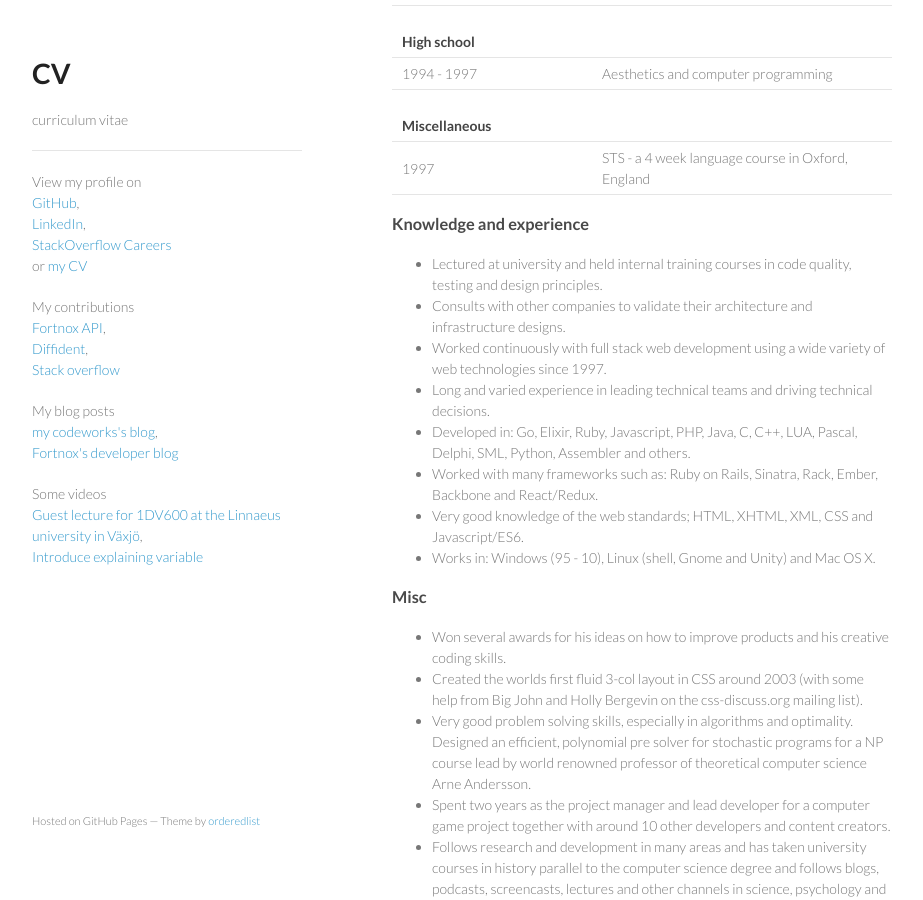
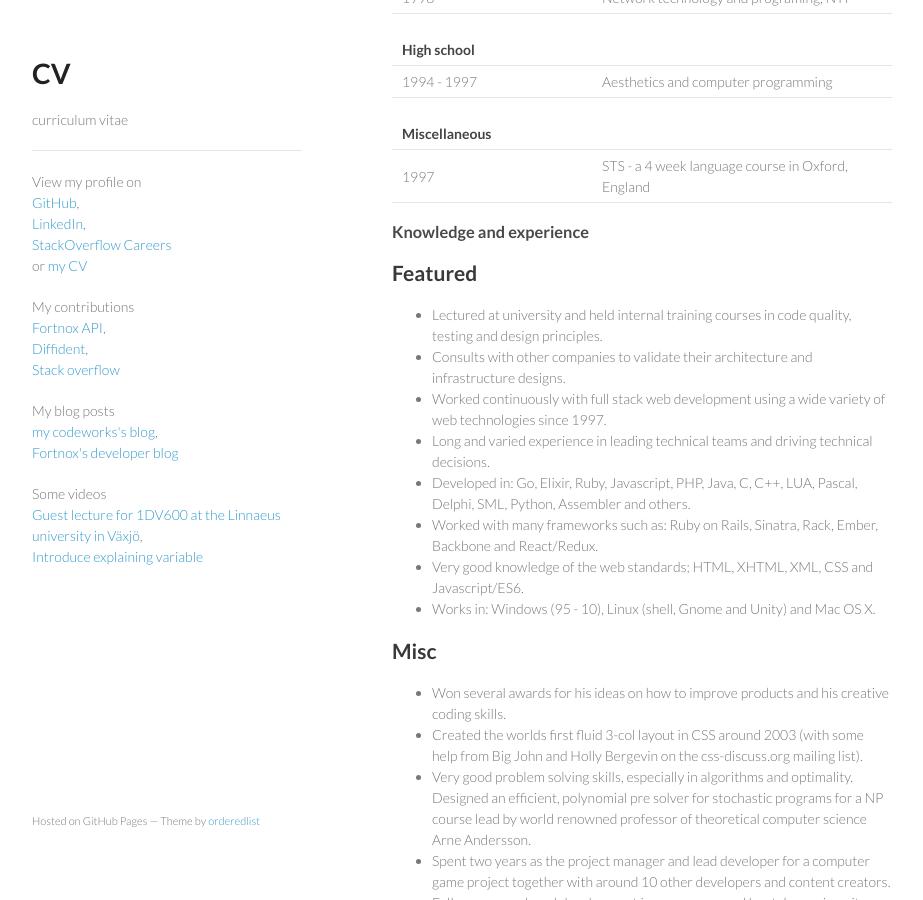
Before and after one commit to d-Pixie/d-Pixie.github.io, a Jekyll site: the page built from cv/index.md, in a window 1280 px wide and 900 px high, scrolled down 1613 px. Shown: the whole window, without its empty margins (178-1101 px from the left). Built offline with Jekyll 4.4.1, drawn with Linux system fonts in a browser that asks for light colours.

```diff
--- a/cv/index.md
+++ b/cv/index.md
@@ -3,9 +3,9 @@
 title: 'CV'
 tagline: 'curriculum vitae'
 ---
+### Contact information
+
 ![Most recent Gravatar picture of Jonas Schubert Erlandsson](http://www.gravatar.com/avatar/e1c3d4473d83daf1d88e6e846d60e38b.png?s=150)
-
-### Contact information
 
 Jonas Schubert Erlandsson 790827-3399
 Bjärby backe 7; 370 24 Nättraby, Sweden
@@ -75,6 +75,8 @@
 
 ### Knowledge and experience
 
+## Featured
+
 * Lectured at university and held internal training courses in code quality, testing and design principles.
 * Consults with other companies to validate their architecture and infrastructure designs.
 * Worked continuously with full stack web development using a wide variety of web technologies since 1997.
@@ -84,7 +86,7 @@
 * Very good knowledge of the web standards; HTML, XHTML, XML, CSS and Javascript/ES6.
 * Works in: Windows (95 - 10), Linux (shell, Gnome and Unity) and Mac OS X.
 
-### Misc
+## Misc
 
 * Won several awards for his ideas on how to improve products and his creative coding skills.
 * Created the worlds first fluid 3-col layout in CSS around 2003 (with some help from Big John and Holly Bergevin on the css-discuss.org mailing list).
```
